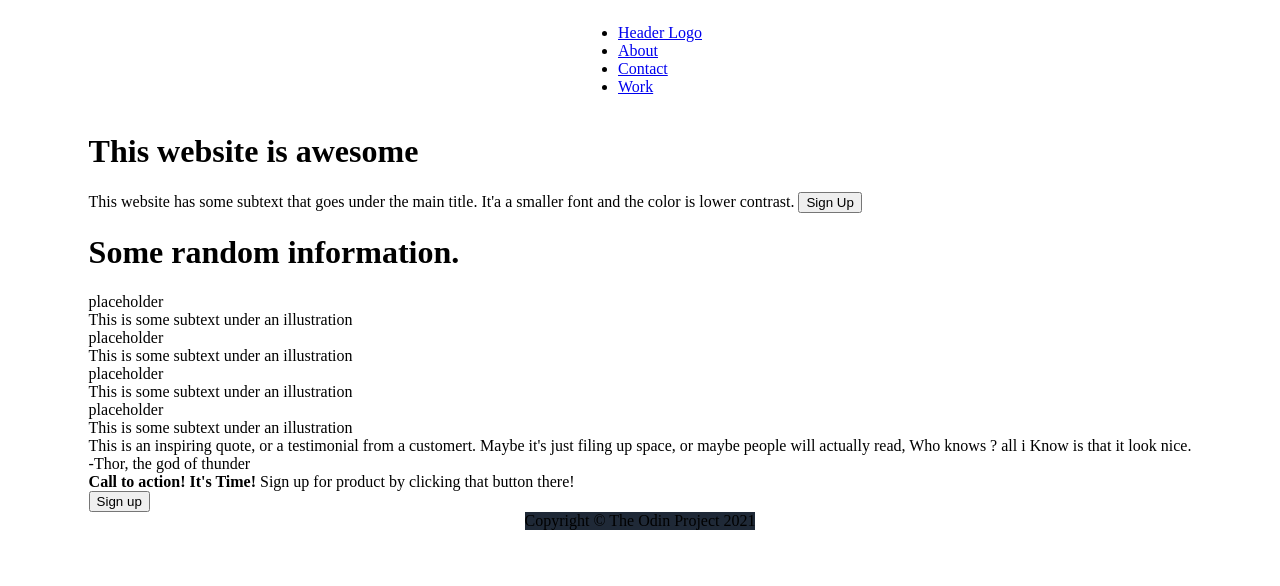
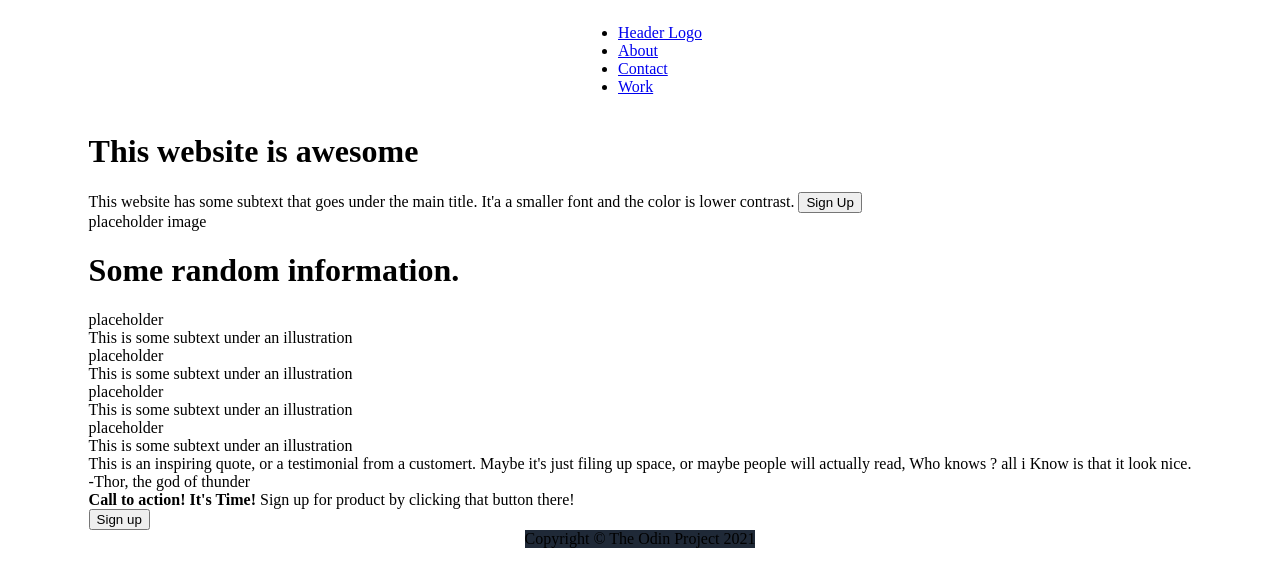
Before and after one commit to athklmrc/Project-Landing-Page, a plain HTML site: page index.html in a window 1280 px wide. Drawn offline with Linux system fonts and the light colour scheme.

Commit message:
advance index

```diff
--- a/index.html
+++ b/index.html
@@ -19,10 +19,14 @@
 
     <div class="content">
         <div class="sec1">
-            <h1> This website is awesome </h1>
-            This website has some subtext that goes under the main title. It'a a smaller font and the color is lower contrast.
-            <button> Sign Up </button>
-            <img href="./">
+            <div class="sec1-left">
+                <h1> This website is awesome </h1>
+                 This website has some subtext that goes under the main title. It'a a smaller font and the color is lower contrast.
+                <button> Sign Up </button>
+            </div>
+            <div class="sec1-right">
+                <div class="img-sec1"> placeholder image </div>
+            </div>
         </div>
         <div class="sec2">
             <h1> Some random information. </h1>
```
